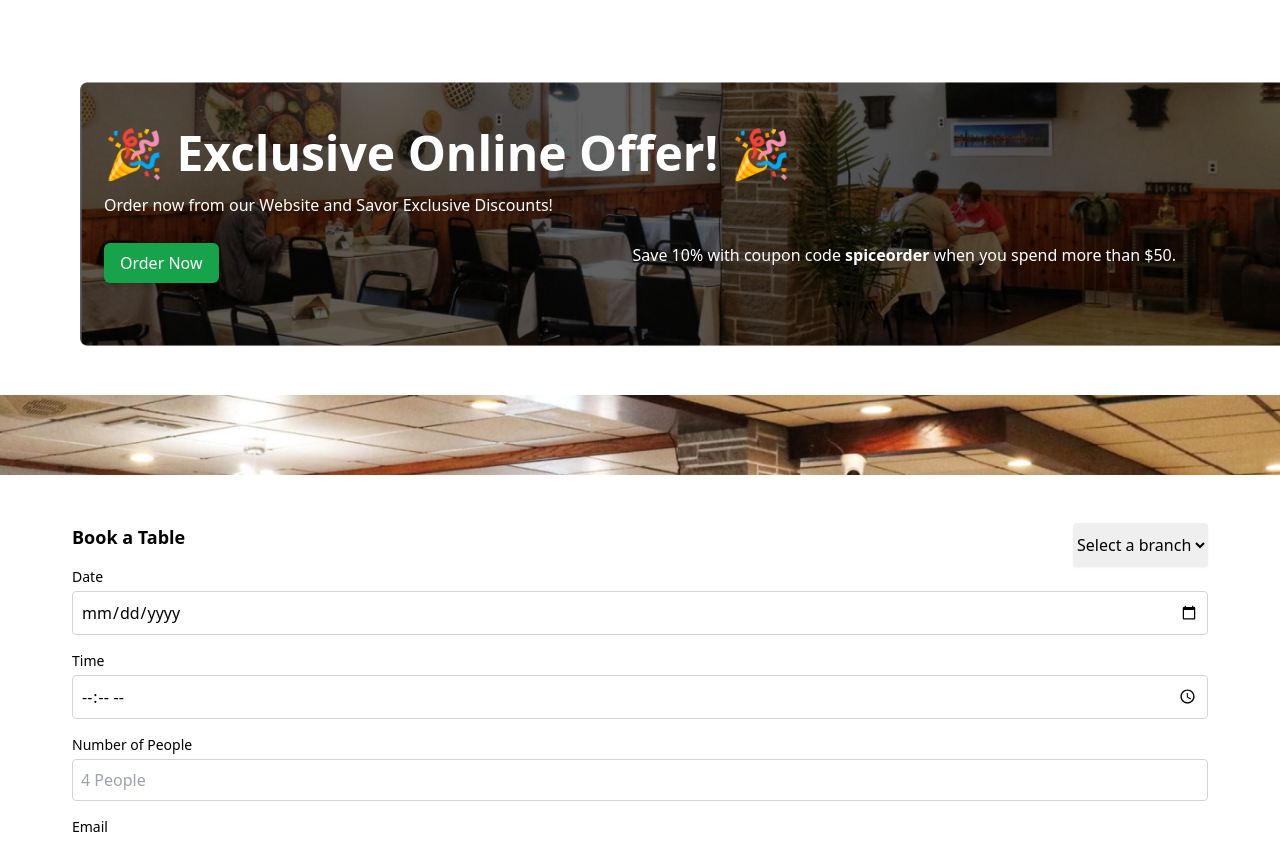
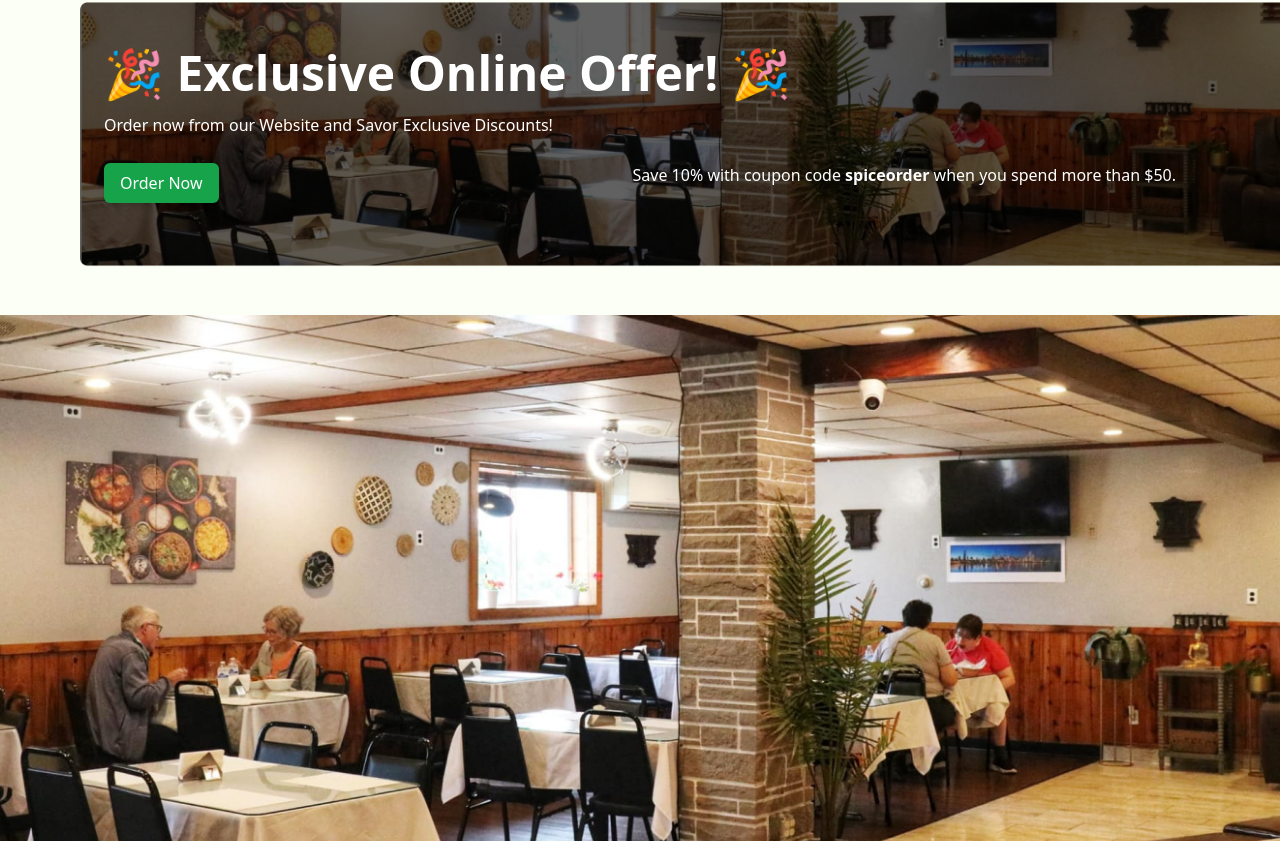
Before and after one commit to AmanCH3/restaurant_frontend, a React (Vite) app in the folder frontend/: page / in a window 1280 px wide. Shown: the part 1959-2800 px from the top of the page. Built offline with nearby package versions, Linux system fonts and the light colour scheme.

Commit message:
Fixes : Color and typography

```diff
--- a/frontend/src/App.jsx
+++ b/frontend/src/App.jsx
@@ -11,7 +11,7 @@ import Footer from "./components/footer";
 function App() {
 
   return (
-    <div className='bg-white min-h-screen'>
+    <div className='bg-gallery min-h-screen'>
 
 
       <Navbar />
--- a/frontend/src/components/banner.jsx
+++ b/frontend/src/components/banner.jsx
@@ -7,7 +7,7 @@ import ubereats from '../assets/ubereats.jpg';
 
 const Banner = () => {
   return (
-    <div className='flex flex-col md:flex-row justify-between items-center mx-12 py-12 mt-8'>
+    <div className='flex flex-col md:flex-row justify-between items-center mx-12 py-12 mt-28'> {/* Added 'mt-28' */}
       {/* Text Section */}
       <div className='flex flex-col font-sans mb-8 md:mb-0'>
         <h1 className='text-2xl font-bold'>You can order <br /> through apps</h1>
@@ -29,6 +29,6 @@ const Banner = () => {
       </div>
     </div>
   );
-}
+};
 
 export default Banner;
--- a/frontend/src/components/menusection.jsx
+++ b/frontend/src/components/menusection.jsx
@@ -33,7 +33,7 @@ const menus = [
 
 const MenuSection = () => {
   return (
-    <section id='menu'>
+    <section id='menu '>
       <div className="w-full h-full flex flex-wrap justify-between py-12 grid-cols-1 " style={{ gap: "5rem" }}>
         {menus.map((menu, index) => (
           <div key={index} className="w-[300px] h-[400px] rounded-tl-2xl overflow-hidden shadow-md rounded-md">
--- a/frontend/src/components/navbar.jsx
+++ b/frontend/src/components/navbar.jsx
@@ -22,12 +22,12 @@ const NavBar = () => {
   }, []);
 
   return (
-    <div className="w-full bg-white flex justify-between items-center h-[80px] px-4 lg:px-16 transition-all duration-300 mx-auto max-w-screen-xl">
+    <div className={`fixed top-0 left-0 w-full bg-bg flex justify-between items-center h-[80px] px-4 lg:px-16 transition-all duration-300 shadow-md ${isScrolled ? "shadow-lg" : "shadow-md"} z-50`}>
       {/* Logo */}
       <img src={logo} alt="Logo" className="w-[50px] h-[60px]" />
 
       {/* Navigation Links */}
-      <ul className="hidden sm:flex gap-6 md:gap-10">
+      <ul className="hidden sm:flex gap-6 md:gap-10 font-Spartan">
         {["Menu", "Gallery", "About us", "Events"].map((item) => (
           <li key={item}>
             <a
@@ -43,7 +43,7 @@ const NavBar = () => {
       {/* Right section: Order button, cart, and profile */}
       <div className="flex items-center gap-4">
         <button
-          className="bg-white text-black px-4 py-2 rounded-md font-bold hover:bg-slate-400 transition-all duration-300 text-xs sm:text-sm border"
+          className="bg-white text-black px-4 py-2 rounded-md font-semibold hover:bg-slate-400 transition-all duration-300 text-xs sm:text-sm border"
           onClick={() => navigate("/order")}
         >
           ORDER NOW
--- a/frontend/src/components/tablesection.jsx
+++ b/frontend/src/components/tablesection.jsx
@@ -1,50 +1,68 @@
-import React from 'react'
-import booking from '../assets/booking.png'
+import React from 'react';
+import booking from '../assets/booking.png';
 
 const TableSection = () => {
   return (
-    <div className="relative">
+    <div className="relative mb-28"> {/* Add bottom margin here */}
       <div className="flex flex-col">
         {/* Image section */}
-        <div className=" absolute w-full">
+        <div className="relative w-full overflow-hidden h-[80vh]"> {/* Add height */}
           <img src={booking} alt="table image" className="w-full h-full object-cover" />
         </div>
 
         {/* Form section */}
-        <section className=" relative  flex flex-col last:bg-white p-12 border-1 shadow-sm top-1/2 mt-20">
+        <section className="relative z-10 flex flex-col bg-white  border shadow-sm rounded-lg items-stretch mx-20 mt-12"> {/* Added 'mt-12' for space */}
           <div className="mx-6 flex flex-row justify-between">
             <h1 className="text-lg font-bold mb-4">Book a Table</h1>
-            <select className=" shadow-sm  rounded">
+            <select className="shadow-sm rounded">
               <option value="">Select a branch</option>
             </select>
           </div>
-          <div className="flex flex-row  mx-6  space-y-4">
+
+          <div className="flex flex-row mx-6 space-y-4">
             <form className="w-full">
-              <div className=''>
-
+              <div className="flex flex-wrap space-x-4 items-end space-y-3">
+                {/* Date */}
+                <div className="flex flex-col w-1/5">
                   <label htmlFor="Date" className="block text-sm font-medium mb-1">Date</label>
                   <input type="date" className="w-full p-2 mb-4 border border-gray-300 rounded" />
+                </div>
 
+                {/* Time */}
+                <div className="flex flex-col w-1/5">
                   <label htmlFor="Time" className="block text-sm font-medium mb-1">Time</label>
                   <input type="time" className="w-full p-2 mb-4 border border-gray-300 rounded" />
+                </div>
 
+                {/* Number of People */}
+                <div className="flex flex-col w-1/5">
                   <label htmlFor="Number of People" className="block text-sm font-medium mb-1">Number of People</label>
                   <input type="number" placeholder="4 People" className="w-full p-2 mb-4 border border-gray-300 rounded" />
+                </div>
 
+                {/* Email and Check Availability in the same flex container */}
+                <div className="flex flex-col w-1/5">
                   <label htmlFor="Email" className="block text-sm font-medium mb-1">Email</label>
-              <input type="email" placeholder="Jhondoe@gmail.com" className="w-full p-2 mb-4 border border-gray-300 rounded" />
+                  <input type="email" placeholder="jhondoe@gmail.com" className="w-full p-2 mb-4 border border-gray-300 rounded" />
+                </div>
 
+                {/* Button placed next to the Email */}
+                <div className="flex flex-col py-4">
+                  <button className="bg-green-600 text-white py-2 px-4 rounded mt-7">Check Availability</button>
+                </div>
+              </div>
+
+              {/* Note Section */}
+              <div className="">
                 <label htmlFor="Note" className="block text-sm font-medium mb-1">Note</label>
                 <input type="text" placeholder="Write down if you want to mention anything..." className="w-full p-2 mb-4 border border-gray-300 rounded" />
-
-              <button className="bg-green-600 text-white py-2 px-4 rounded mt-4">Check Availability</button>
               </div>
             </form>
           </div>
         </section>
       </div>
     </div>
-  )
-}
+  );
+};
 
 export default TableSection;
--- a/frontend/src/index.css
+++ b/frontend/src/index.css
@@ -1,3 +1,4 @@
+@import url('https://fonts.googleapis.com/css2?family=League+Spartan:wght@100..900&display=swap');
 @tailwind base;
 @tailwind components;
 @tailwind utilities;
--- a/frontend/src/page/aboutus.jsx
+++ b/frontend/src/page/aboutus.jsx
@@ -11,6 +11,9 @@ const Aboutus
     <div className='max-w-full'>
         <NavBar/>
         <div>
+
+            <div className='bg-gallery'>
+
 
         <div>
             <img src={aboutus} alt="Logo of the restuarnt" />
@@ -44,7 +47,7 @@ const Aboutus
             </p>
             </div>
 
-            <div className='flex flex-col items-center space-y-3'>
+            <div className='flex flex-col items-center space-y-3 bg-gallery'>
                 <img src={person2} alt="photo of CEO" />
                 <h1 className='font-semibold'>Basudev Adhikair (C.E.O)</h1>
                 <p className='text-center'>I'm Basudev Adhikari , acting on behalf of the CEO of this resturant . You
@@ -54,8 +57,9 @@ const Aboutus
         </div>
 
         </div>
-        <div className='pt-20'>
+        <div className='pt-20 bg-gallery'>
 
+            </div>
         <Footer/>
         </div>
     </div>
--- a/frontend/src/page/event.jsx
+++ b/frontend/src/page/event.jsx
@@ -32,6 +32,8 @@ const Event = () => {
   return (
     <div className="max-w-full bg-orange-10">
       <NavBar />
+      <div className='bg-gallery'>
+
       {/* Event title */}
       <div className="flex items-center justify-center py-10">
         <h1 className="text-3xl font-bold">Upcoming Events</h1>
@@ -40,7 +42,7 @@ const Event = () => {
       {/* Event list */}
       <div className="container mx-auto px-4 py-8">
         {events.map((event) => (
-          <div key={event.id} className="flex flex-col md:flex-row items-center bg-white  overflow-hidden mb-8">
+          <div key={event.id} className="flex flex-col md:flex-row items-center bg-gallery  overflow-hidden mb-8">
             {/* Event Image */}
             <div className="md:w-1/3 w-full">
               <img src={event.image} alt={event.title} className="w-full h-64 object-cover rounded-lg" />
@@ -56,6 +58,7 @@ const Event = () => {
         ))}
       </div>
 
+        </div>
       <Footer />
     </div>
   );
--- a/frontend/src/page/galley.jsx
+++ b/frontend/src/page/galley.jsx
@@ -16,9 +16,14 @@ import amb3 from '../assets/gallery/ambience3.png' ;
 const Gallery = () => {
   return (
     <div className='max-w-full'>
-      <NavBar />
+
+
+      <NavBar  />
+
+      <div className='bg-gallery'>
+
       <div className='flex justify-center py-10'>
-        <h1>Use the hashtag #thespices to be featured!!</h1>
+        <h1 className='font-semibold'>Use the hashtag #thespices to be featured!!</h1>
       </div>
 
       {/* Gallery Section */}
@@ -79,6 +84,7 @@ const Gallery = () => {
 
 
 
+      </div>
       <Footer />
     </div>
   );
--- a/frontend/src/page/profile.jsx
+++ b/frontend/src/page/profile.jsx
@@ -9,11 +9,11 @@ const Profile = () => {
     <div className='w-max[full]'>
         <NavBar/>
 
-    <div className="flex">
+    <div className="flex mt-20 ">
 
       {/* Sidebar */}
-      <div className="bg-yellow-50 p-2  w-55">
-        <div className="flex flex-col items-center">
+      <div className="bg-profile p-2 w-55">
+        <div className="flex flex-col items-center pt-10">
           <img src={profile} alt="profile picture" className="rounded-full w-24 h-24 mb-4" />
           <h1 className="text-lg font-bold">Aman Chaudhary</h1>
           <p className="text-gray-700">amanchaudhary@gmail.com</p>
@@ -30,7 +30,7 @@ const Profile = () => {
       </div>
 
       {/* Upper Personal Details */}
-      <div className="bg-white space-y-2 p-6 w-3/4">
+      <div className="bg-white space-y-2 p-6 w-3/4 pt-10">
         <h1 className="text-xl font-bold mb-4">Personal Details</h1>
         <form className="space-y-4">
           <div className='space-y-2'>
--- a/frontend/tailwind.config.js
+++ b/frontend/tailwind.config.js
@@ -6,7 +6,14 @@ export default {
     extend: {
       colors : {
         yell : "#FACF123" ,
+        bg : "#FFFFFF" ,
+        gallery : "#FBFFF5",
+        profile : "#FFF9DE",
        } ,
+
+       fontFamily : {
+        Spartan : ['Spartan'],
+       }
     },
   },
   plugins: [],
```
Lines whose indentation alone changed are shown as unchanged.
